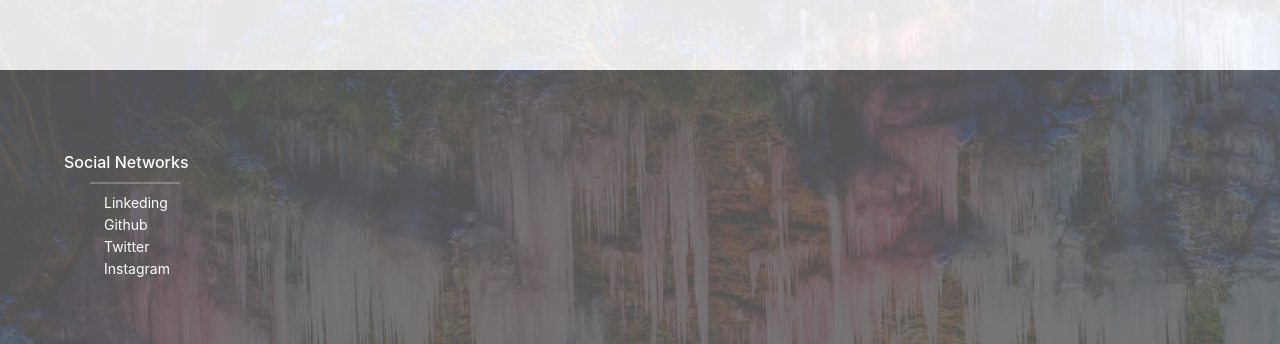
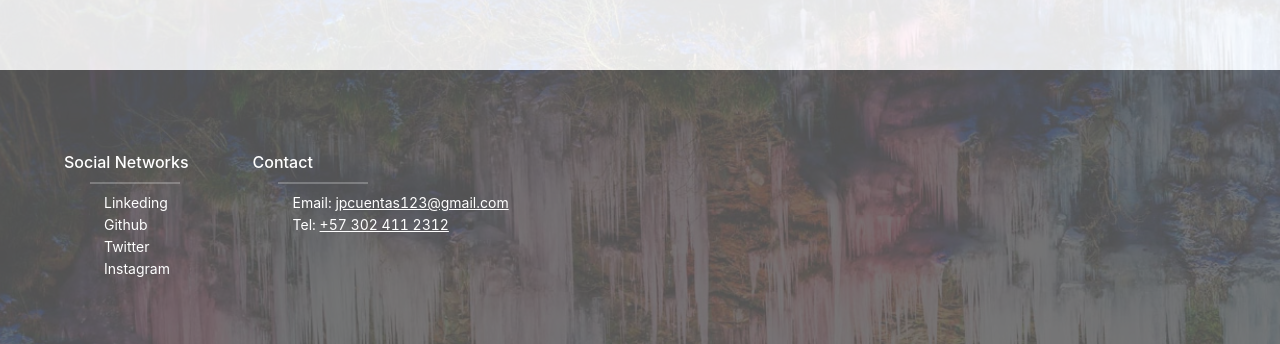
Before and after one commit to jpcuentas123/portfolio, a React (Create React App) app: page /contact in a window 1280 px wide. Shown: the part 810-1154 px from the top of the page. Built offline with nearby package versions, Linux system fonts and the light colour scheme; no server answers.

Commit message:
feat: add contact info to footer

```diff
--- a/src/component/Footer.js
+++ b/src/component/Footer.js
@@ -6,6 +6,7 @@ export default function Footer() {
   return (
     <FooterSection>
       <FooterContent>
+        <section>
           <p>{t("Social Networks")}</p>
           <LineFooter></LineFooter>
           <ul>
@@ -34,6 +35,21 @@ export default function Footer() {
               </a>
             </li>
           </ul>
+        </section>
+        <section>
+          <p>{t("Contact")}</p>
+          <LineFooter></LineFooter>
+          <ul>
+            <li>
+              <a href="mailto:jpcuentas123@gmail.com">
+                Email: <u>jpcuentas123@gmail.com</u>
+              </a>
+            </li>
+            <li>
+              <a href="tel:+573024112312">Tel: <u>+57 302 411 2312</u></a>
+            </li>
+          </ul>
+        </section>
       </FooterContent>
     </FooterSection>
   );
--- a/src/ui/Home/S_Footer.js
+++ b/src/ui/Home/S_Footer.js
@@ -9,6 +9,8 @@ const FooterContent = styled.section`
     padding-left: 5vw;
     padding-top: 10vh;
     color: white;
+    display: flex;
+    gap: 5vw;
     p {
       font-size: 16px;
       font-weight: 500;
```
Lines whose indentation alone changed are shown as unchanged.
